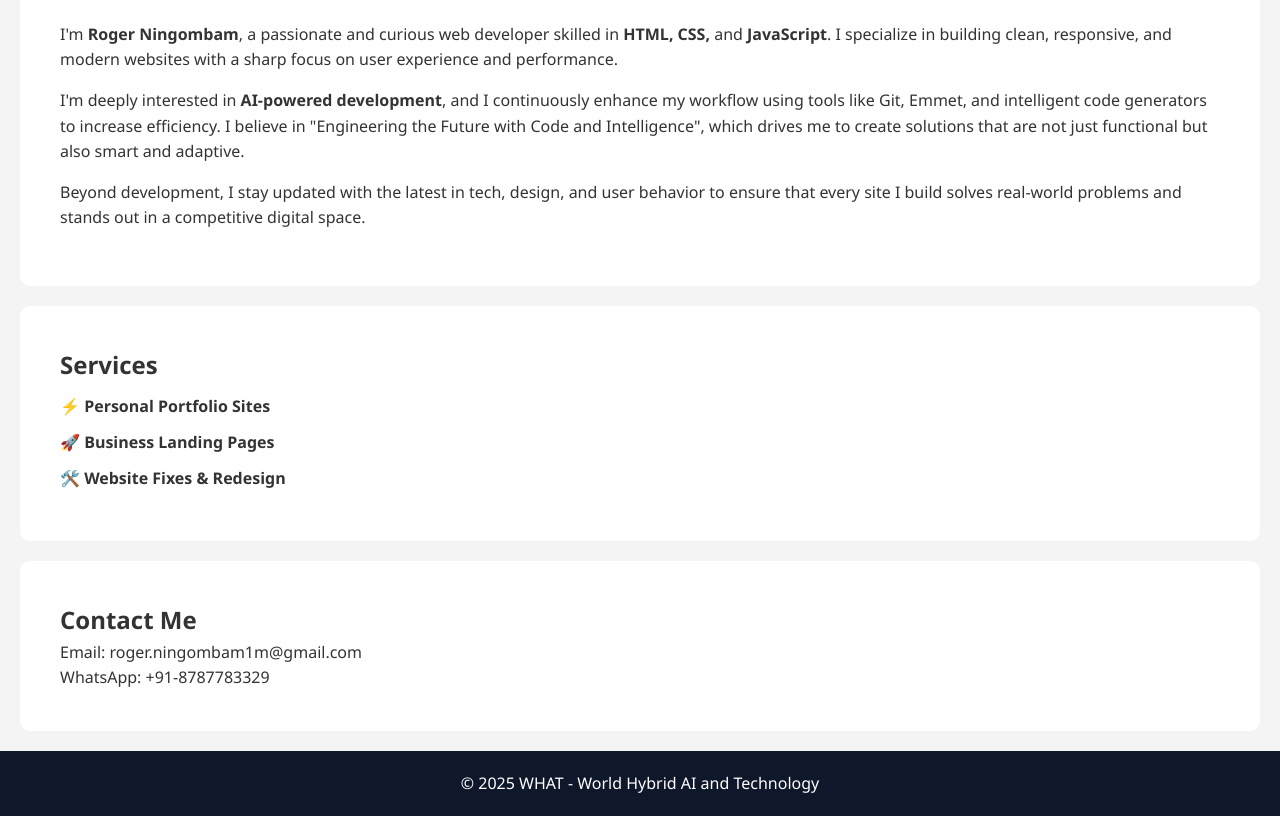
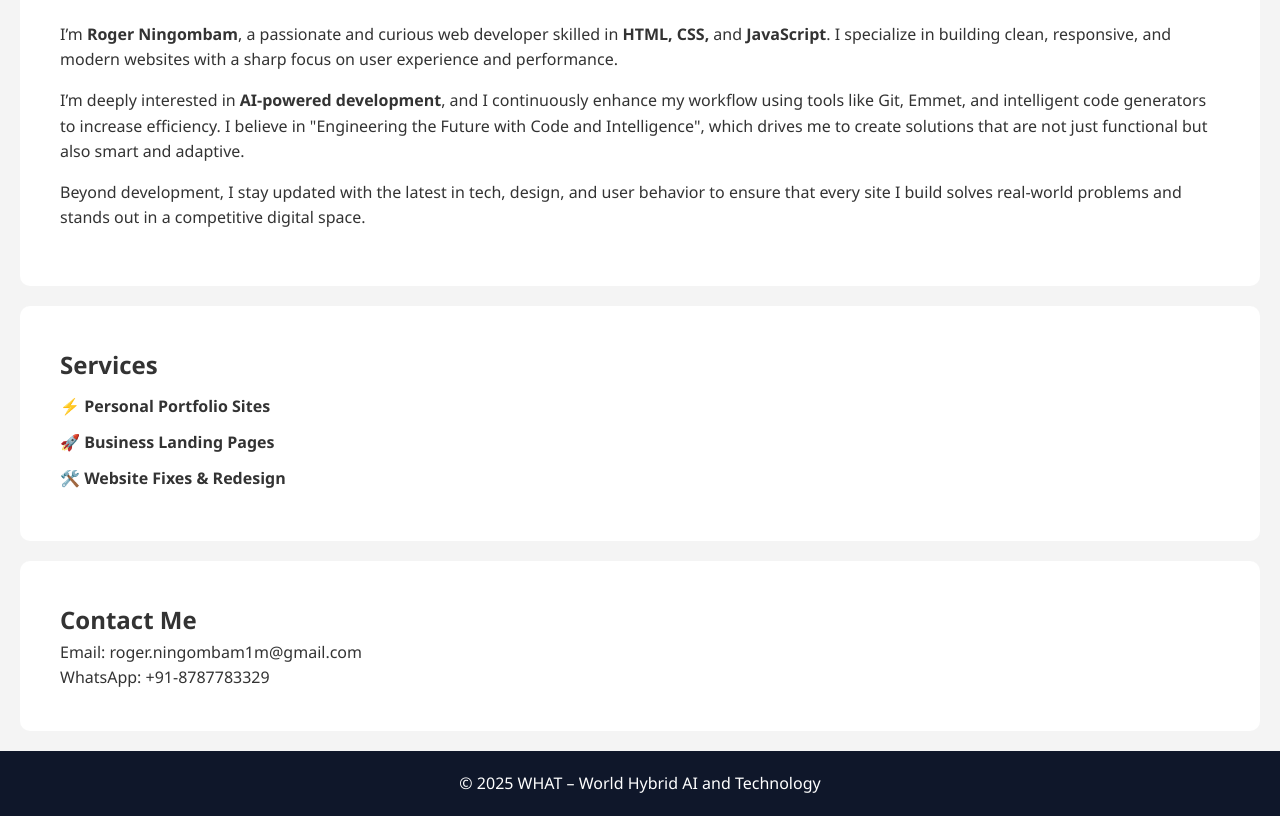
Before and after one commit to Roger-Ningombam/WHAT-Porfolio, a plain HTML site: page index.html in a window 1280 px wide. Shown: the part 422-1238 px from the top of the page. Drawn offline with Linux system fonts and the light colour scheme.

Commit message:
Add files via upload

```diff
--- a/index.html
+++ b/index.html
@@ -3,7 +3,7 @@
 <head>
   <meta charset="UTF-8" />
   <meta name="viewport" content="width=device-width, initial-scale=1.0"/>
-  <title>WHAT - World Hybrid AI and Technology</title>
+  <title>WHAT – World Hybrid AI and Technology</title>
   <link rel="stylesheet" href="style.css" />
 </head>
 <body>
@@ -24,10 +24,10 @@
   <section class="about-me">
   <h2>About Me</h2>
   <p>
-    I'm <strong>Roger Ningombam</strong>, a passionate and curious web developer skilled in <strong>HTML, CSS,</strong> and <strong>JavaScript</strong>. I specialize in building clean, responsive, and modern websites with a sharp focus on user experience and performance.
+    I’m <strong>Roger Ningombam</strong>, a passionate and curious web developer skilled in <strong>HTML, CSS,</strong> and <strong>JavaScript</strong>. I specialize in building clean, responsive, and modern websites with a sharp focus on user experience and performance.
   </p>
   <p>
-    I'm deeply interested in <strong>AI-powered development</strong>, and I continuously enhance my workflow using tools like Git, Emmet, and intelligent code generators to increase efficiency. I believe in "Engineering the Future with Code and Intelligence", which drives me to create solutions that are not just functional but also smart and adaptive.
+    I’m deeply interested in <strong>AI-powered development</strong>, and I continuously enhance my workflow using tools like Git, Emmet, and intelligent code generators to increase efficiency. I believe in "Engineering the Future with Code and Intelligence", which drives me to create solutions that are not just functional but also smart and adaptive.
   </p>
   <p>
     Beyond development, I stay updated with the latest in tech, design, and user behavior to ensure that every site I build solves real-world problems and stands out in a competitive digital space.
@@ -52,7 +52,7 @@
   </section>
 
   <footer>
-    <p>© 2025 WHAT - World Hybrid AI and Technology</p>
+    <p>© 2025 WHAT – World Hybrid AI and Technology</p>
   </footer>
 
   <script src="script.js"></script>
```
Also changed, not shown: script.js (line endings or trailing spaces), style.css (line endings or trailing spaces).
